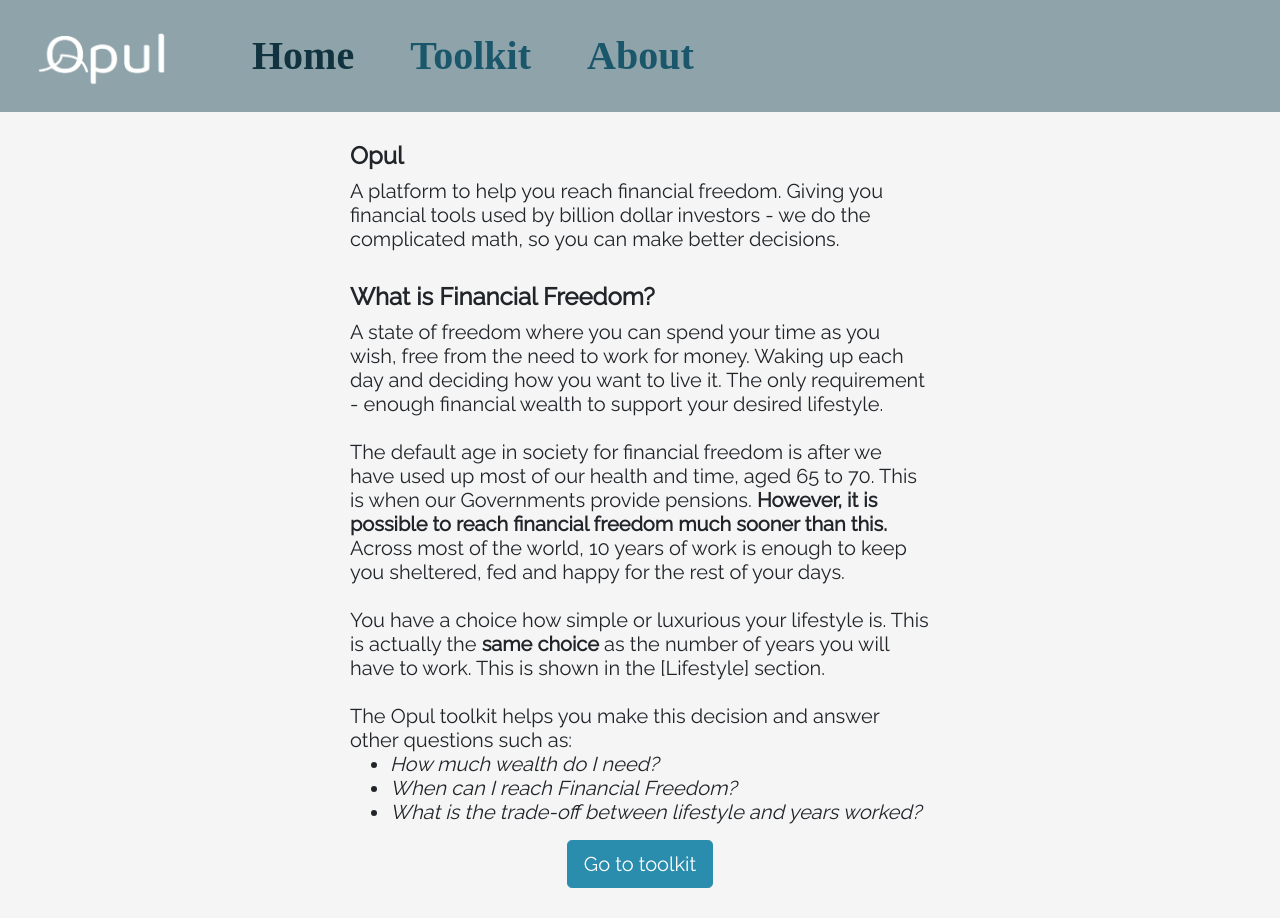
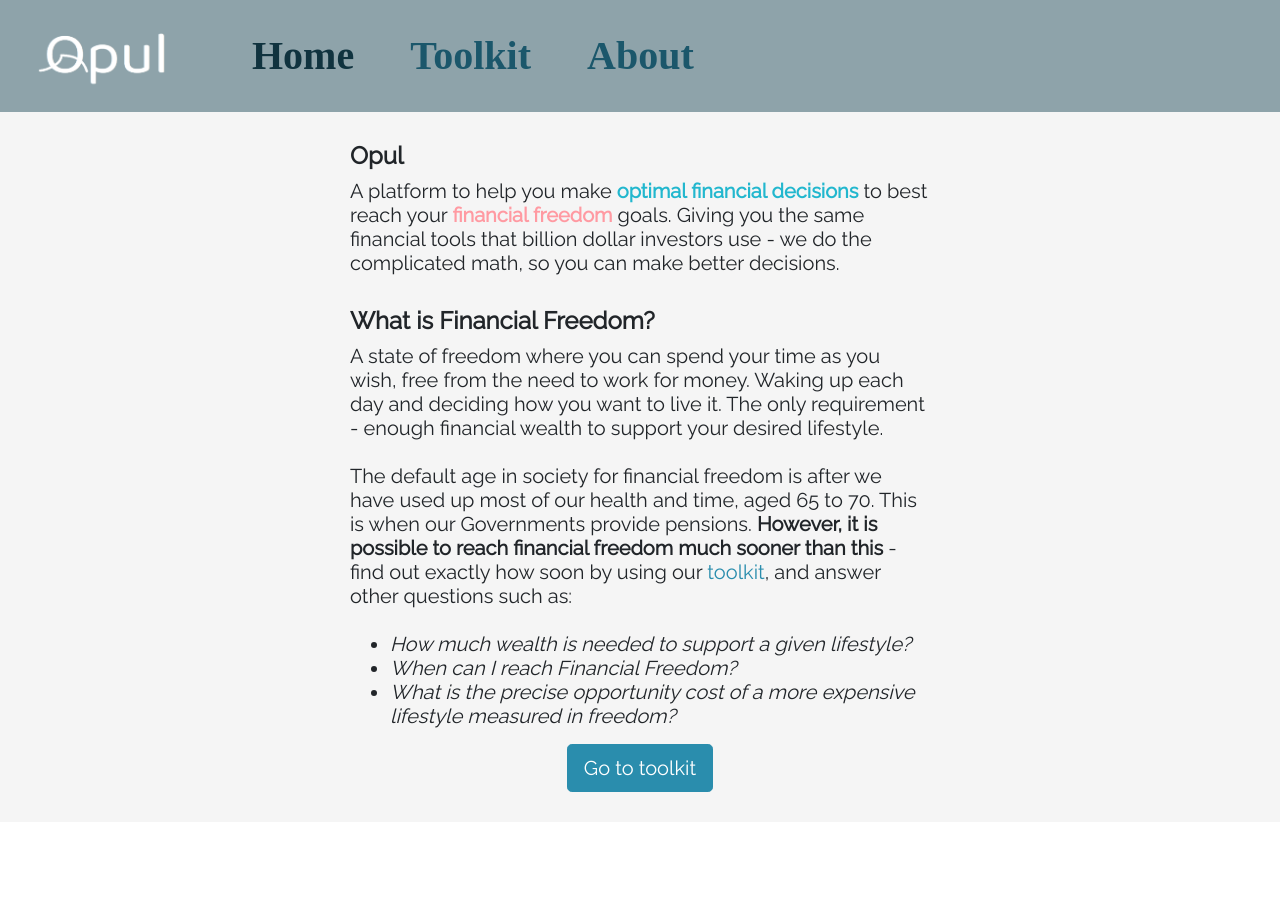
Before and after one commit to Kris-os/fire, a React (Create React App) app: page /#/ in a window 1280 px wide. After the commit the page ends 822 px from the top, so only its background shows below. Built offline with nearby package versions, Linux system fonts and the light colour scheme; a web font is replaced by a local one.

Commit message:
About page wording Home page wording Toolkit update wording

```diff
--- a/src/components/AboutPage.jsx
+++ b/src/components/AboutPage.jsx
@@ -16,31 +16,41 @@
           >
             <h4 className="bold">Mission</h4>
             <h5>
-              Help people make{" "}
-              <text className="bold">optimal financial decisions</text> to reach
-              their <text className="bold">financial freedom</text> goals.
+              Help <text className="bold darkBlue">individuals</text> make{" "}
+              <text className="bold cyan">optimal financial decisions</text> to
+              best reach their{" "}
+              <text className="bold baseCaseColor">financial freedom</text>{" "}
+              goals.
             </h5>
             <br />
             <h4 className="bold">How?</h4>
             <h5>
-              Provide education on financial freedom. <br /> Give individuals a
-              deep understanding of their finances over their lifetime.
+              Give individuals a deep understanding of their finances over their
+              lifetime, by providing education on financial freedom.
+            </h5>
+            <h5>
+              This is primarily delivered through the interactive toolkit that
+              can be explored to allow deep intuitiions to be built.
             </h5>
             <br />
             <h4 className="bold">Who am I?</h4>
             <h5>Actuary, investment consultant, software engineer.</h5>
             <h5>
-              Qualified actuary (FIA) and formerly an investment consultant to
-              billion dollar investors. Now working as a software engineer to
-              build investment models for a multi-billion dollar investment
+              Qualified actuary (with{" "}
+              <a className="bold" href="https://www.actuaries.org.uk/">
+                FIA
+              </a>{" "}
+              qualification). Formerly an investment consultant to billion
+              dollar investors. Currently working as a software engineer
+              building investment models for a multi-billion dollar investment
               advisory firm.
             </h5>
             <br />
-            <div></div> <br />
-            <div>
-              To add: Financial freedom toolkit. Financial freedom exploratory
-              education. Give email.
-            </div>
+            <h4 className="bold">Contact</h4>
+            <h5>
+              <a href="mailto:opul.contact@gmail.com">opul.contact@gmail.com</a>
+            </h5>
+            <br />
           </div>
         </Col>
         <Col xl="3" />
--- a/src/components/Homepage.jsx
+++ b/src/components/Homepage.jsx
@@ -23,9 +23,13 @@
           >
             <h4 className="bold">Opul</h4>
             <h5>
-              A platform to help you reach financial freedom. Giving you
-              financial tools used by billion dollar investors - we do the
-              complicated math, so you can make better decisions.
+              A platform to help you make{" "}
+              <text className="bold cyan">optimal financial decisions</text> to
+              best reach your{" "}
+              <text className="bold baseCaseColor">financial freedom</text>{" "}
+              goals. Giving you the same financial tools that billion dollar
+              investors use - we do the complicated math, so you can make better
+              decisions.
             </h5>
 
             <br />
@@ -42,26 +46,19 @@
               our Governments provide pensions.{" "}
               <text className="bold">
                 However, it is possible to reach financial freedom much sooner
-                than this.{" "}
-              </text>
-              Across most of the world, 10 years of work is enough to keep you
-              sheltered, fed and happy for the rest of your days.
+                than this
+              </text>{" "}
+              - find out exactly how soon by using our{" "}
+              <Link to={"/" + consts.toolkitPageId}>toolkit</Link>, and answer
+              other questions such as:
               <br />
               <br />
-              You have a choice how simple or luxurious your lifestyle is. This
-              is actually the <text className="bold">same choice</text> as the
-              number of years you will have to work. This is shown in the
-              [Lifestyle] section.
-              <br />
-              <br />
-              The Opul toolkit helps you make this decision and answer other
-              questions such as:
-              <br />
               <ul className="italic">
-                <li>How much wealth do I need?</li>
+                <li>How much wealth is needed to support a given lifestyle?</li>
                 <li>When can I reach Financial Freedom? </li>
                 <li>
-                  What is the trade-off between lifestyle and years worked?
+                  What is the precise opportunity cost of a more expensive
+                  lifestyle measured in freedom?
                 </li>
               </ul>
             </h5>
--- a/src/components/ResultsCards/LifestyleCard.jsx
+++ b/src/components/ResultsCards/LifestyleCard.jsx
@@ -63,7 +63,7 @@
               </text>{" "}
               per year). <br />
             </div>
-            Means more time financially free by:
+            Means more freedom of:
             <YearsMonthsDays
               yearsMonthsDays={alternateLifestyle1Case?.yearsMonthsDays}
             />
@@ -82,7 +82,7 @@
               </text>{" "}
               per year).
             </div>
-            Means more time financially free by:
+            Means more freedom of:
             <YearsMonthsDays
               yearsMonthsDays={alternateLifestyle2Case?.yearsMonthsDays}
             />
--- a/src/components/ResultsCards/OneOffPurchaseCard.jsx
+++ b/src/components/ResultsCards/OneOffPurchaseCard.jsx
@@ -18,7 +18,7 @@
           <br />
           A purchase of
           <NumberInput inputId="oneOffPurchase" updateInputs={updateInputs} />
-          means less financial freedom of
+          means less freedom of
           <br />
           <YearsMonthsDays
             yearsMonthsDays={oneOffPurchaseCase.yearsMonthsDays}
--- a/src/components/ResultsCards/ReducedExpenditureCard.jsx
+++ b/src/components/ResultsCards/ReducedExpenditureCard.jsx
@@ -23,7 +23,7 @@
             inputId={`lowerSpend${capitaliseFirstLetter(frequency)}`}
             updateInputs={updateInputs}
           />
-          {frequency} increases the time you have financially free by:
+          {frequency} increases freedom by:
           <br />
           <YearsMonthsDays yearsMonthsDays={lowerSpendCase.yearsMonthsDays} />
           <br />
--- a/src/components/YearsMonthsDays.jsx
+++ b/src/components/YearsMonthsDays.jsx
@@ -7,7 +7,7 @@
       years&#160;&#160;
       <text className="bold">{yearsMonthsDays?.months} </text>
       months&#160;&#160;
-      <text className="bold">{yearsMonthsDays?.days} </text> days.
+      <text className="bold">{yearsMonthsDays?.days} </text>days.
     </div>
   );
 }
```
